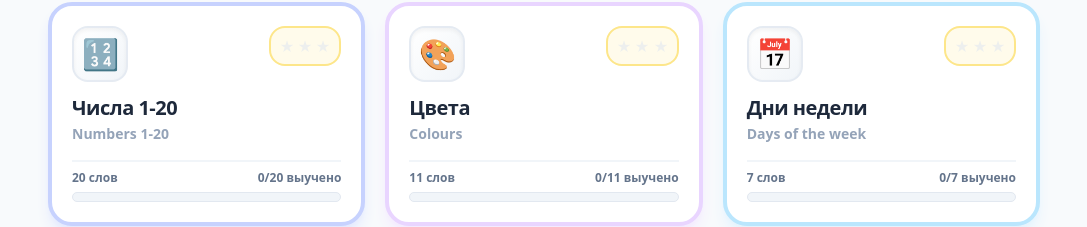
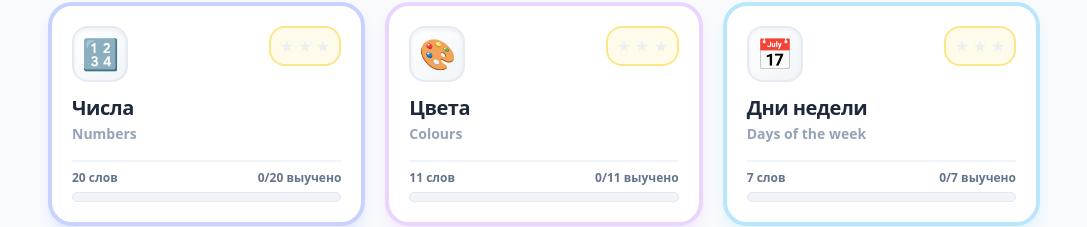
Before and after one commit to ArDiLearn/DictionaryGames, a React (Vite) app: page / in a window 1280 px wide. Shown: the part 424-651 px from the top of the page, without its empty margins (96-1183 px from the left). Built offline with nearby package versions, Linux system fonts and the light colour scheme; no server answers.

Commit message:
Remove digits 1-20 from Numbers topic title

```diff
--- a/src/data/words.json
+++ b/src/data/words.json
@@ -2,9 +2,9 @@
   {
     "topic_id": "numbers_1_20",
     "topic_name": {
-      "ru": "Числа 1-20",
-      "lv": "Skaitļi 1-20",
-      "en": "Numbers 1-20"
+      "ru": "Числа",
+      "lv": "Skaitļi",
+      "en": "Numbers"
     },
     "icon": "Hash",
     "color": "indigo",
--- a/src/utils/csvParser.ts
+++ b/src/utils/csvParser.ts
@@ -74,7 +74,10 @@ export function parseDictionaryCsv(csvString: string): Topic[] {
         }
       }
 
-      const topicId = slugify(en || 'topic');
+      let topicId = slugify(en || 'topic');
+      if (topicId === 'numbers') {
+        topicId = 'numbers_1_20';
+      }
       currentTopic = {
         topic_id: topicId,
         topic_name: {
```
Also changed, not shown: scripts/parse-csv.js (+7 -1 lines), Словарь англ. 1-2 класс.csv.
